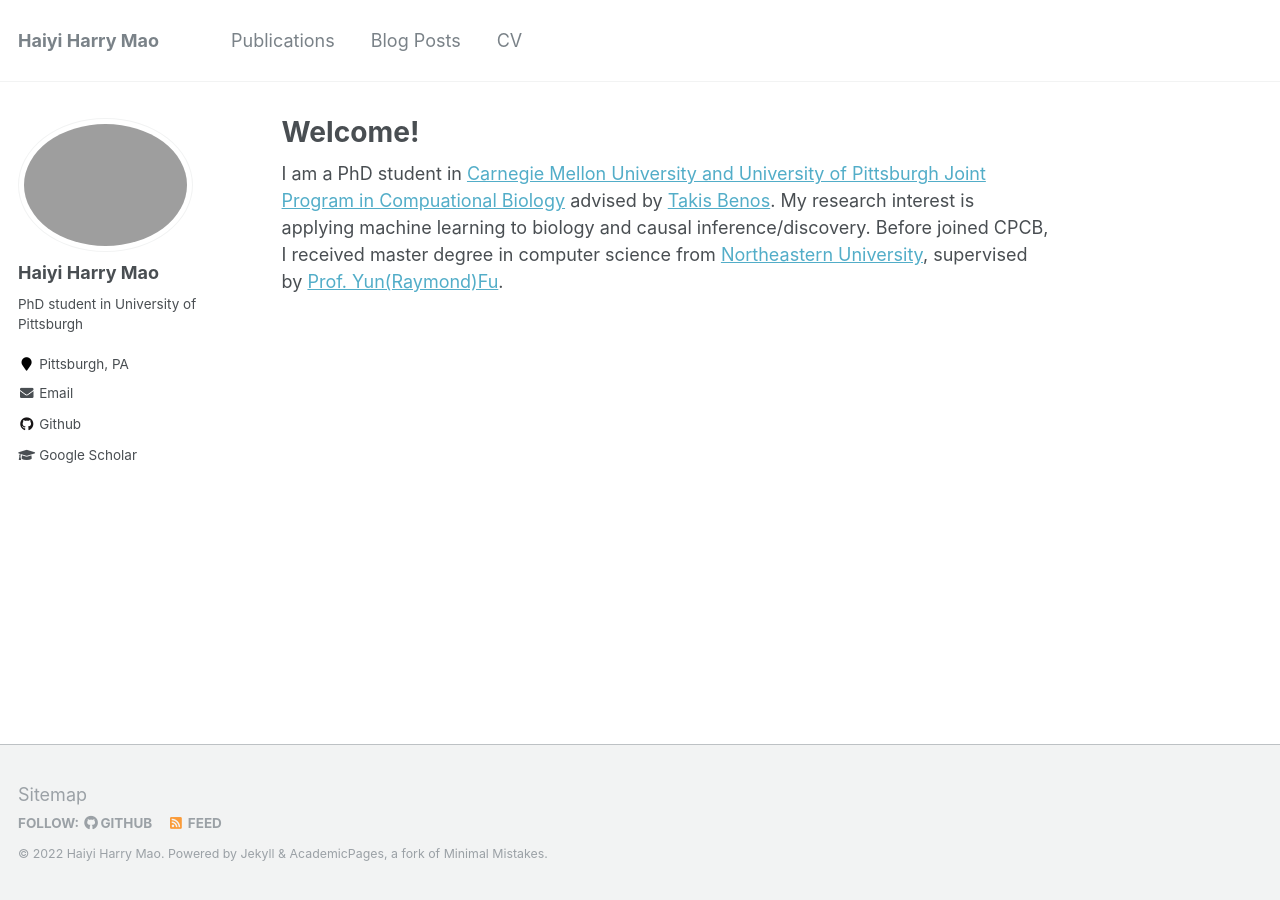
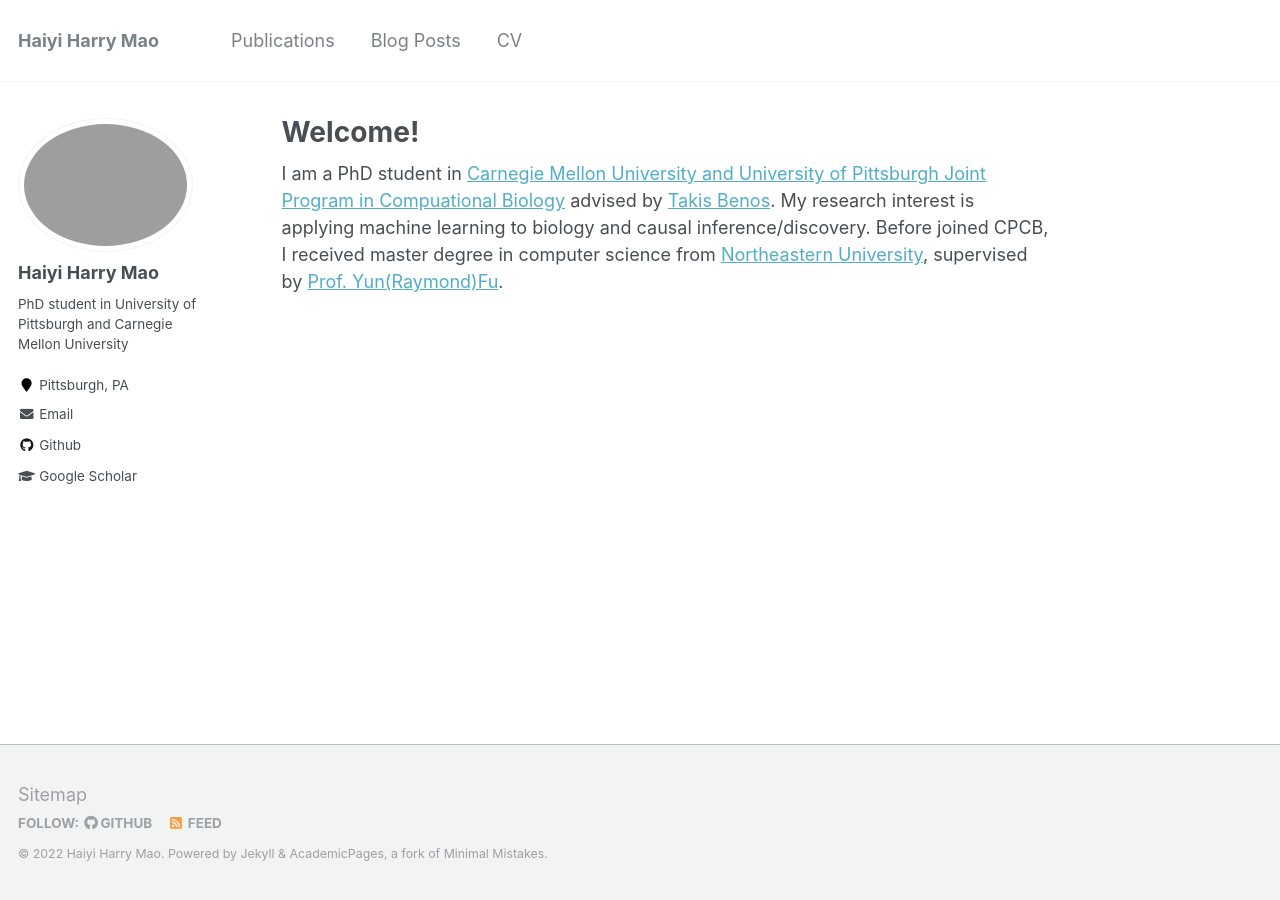
Before and after one commit to HarryMao1011/harrymao1011.github.io, a Jekyll site: the page built from _pages/about.md, in a window 1280 px wide. Built offline with Jekyll 4.4.1, drawn with Linux system fonts in a browser that asks for light colours.

Commit message:
update revision

```diff
--- a/_config.yml
+++ b/_config.yml
@@ -82,7 +82,7 @@ analytics:
 author:
   name             : "Haiyi Harry Mao"
   avatar           : "headshot.jpg"
-  bio              : "PhD student in University of Pittsburgh"
+  bio              : "PhD student in University of Pittsburgh and Carnegie Mellon University"
   location         : "Pittsburgh, PA"
   employer         :
   pubmed           :
```
Also changed, not shown: 2 other files.
